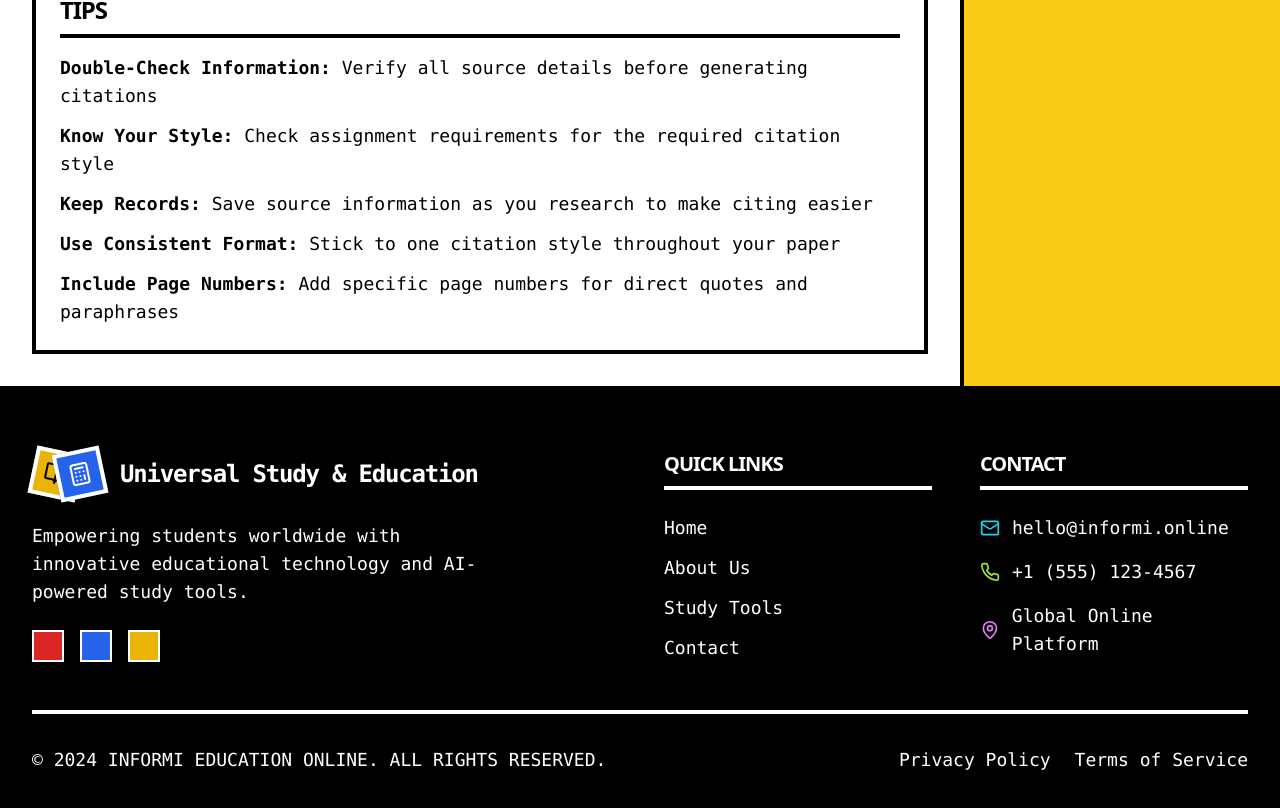
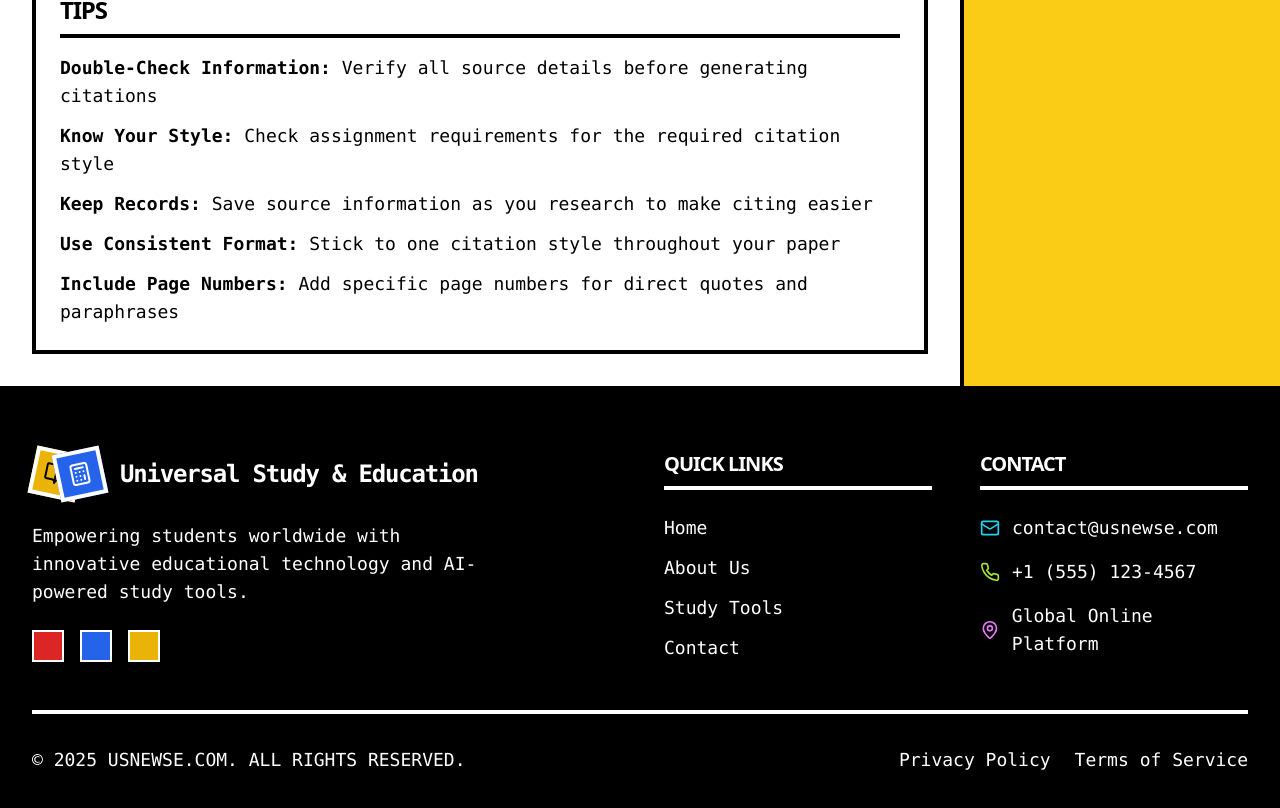
Before and after one commit to adamsmith19899/educationtools, a Next.js app: page /citation-generator in a window 1280 px wide. Shown: the part 1426-2234 px from the top of the page. Built offline with nearby package versions, Linux system fonts and the light colour scheme.

Commit message:
Update tool-footer.tsx

```diff
--- a/components/tool-footer.tsx
+++ b/components/tool-footer.tsx
@@ -60,7 +60,7 @@ export default function ToolFooter() {
             <div className="space-y-4">
               <div className="flex items-center gap-3">
                 <Mail className="h-5 w-5 text-cyan-400" />
-                <span className="text-lg">hello@informi.online</span>
+                <span className="text-lg">contact@usnewse.com</span>
               </div>
               <div className="flex items-center gap-3">
                 <Phone className="h-5 w-5 text-lime-400" />
@@ -76,7 +76,7 @@ export default function ToolFooter() {
 
         {/* Bottom Bar */}
         <div className="border-t-4 border-white mt-12 pt-8 flex flex-col md:flex-row justify-between items-center gap-4">
-          <p className="text-lg">© 2024 INFORMI EDUCATION ONLINE. ALL RIGHTS RESERVED.</p>
+          <p className="text-lg">© 2025 USNEWSE.COM. ALL RIGHTS RESERVED.</p>
           <div className="flex gap-6">
             <Link href="#" className="text-lg hover:text-yellow-500 transition-colors">
               Privacy Policy
```
